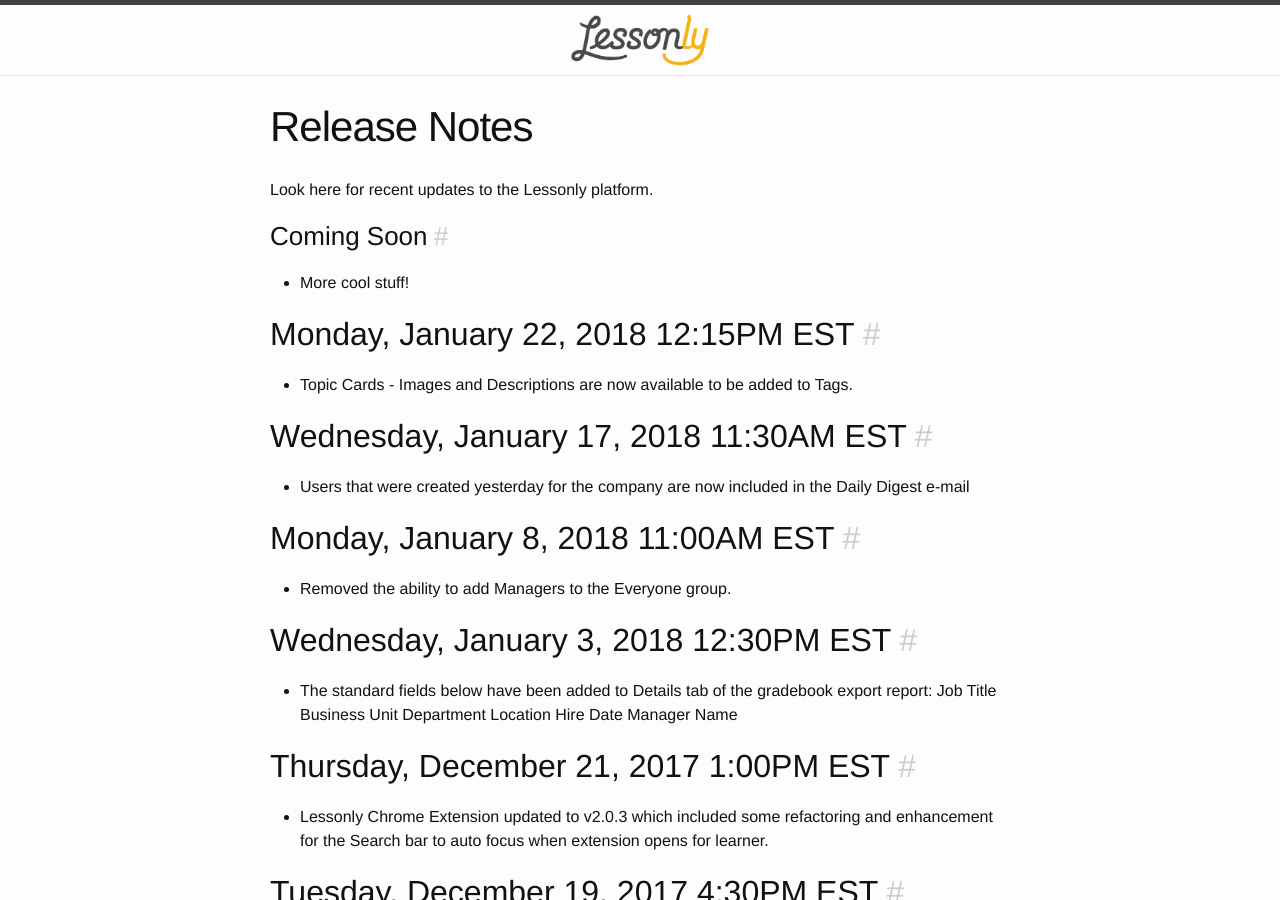
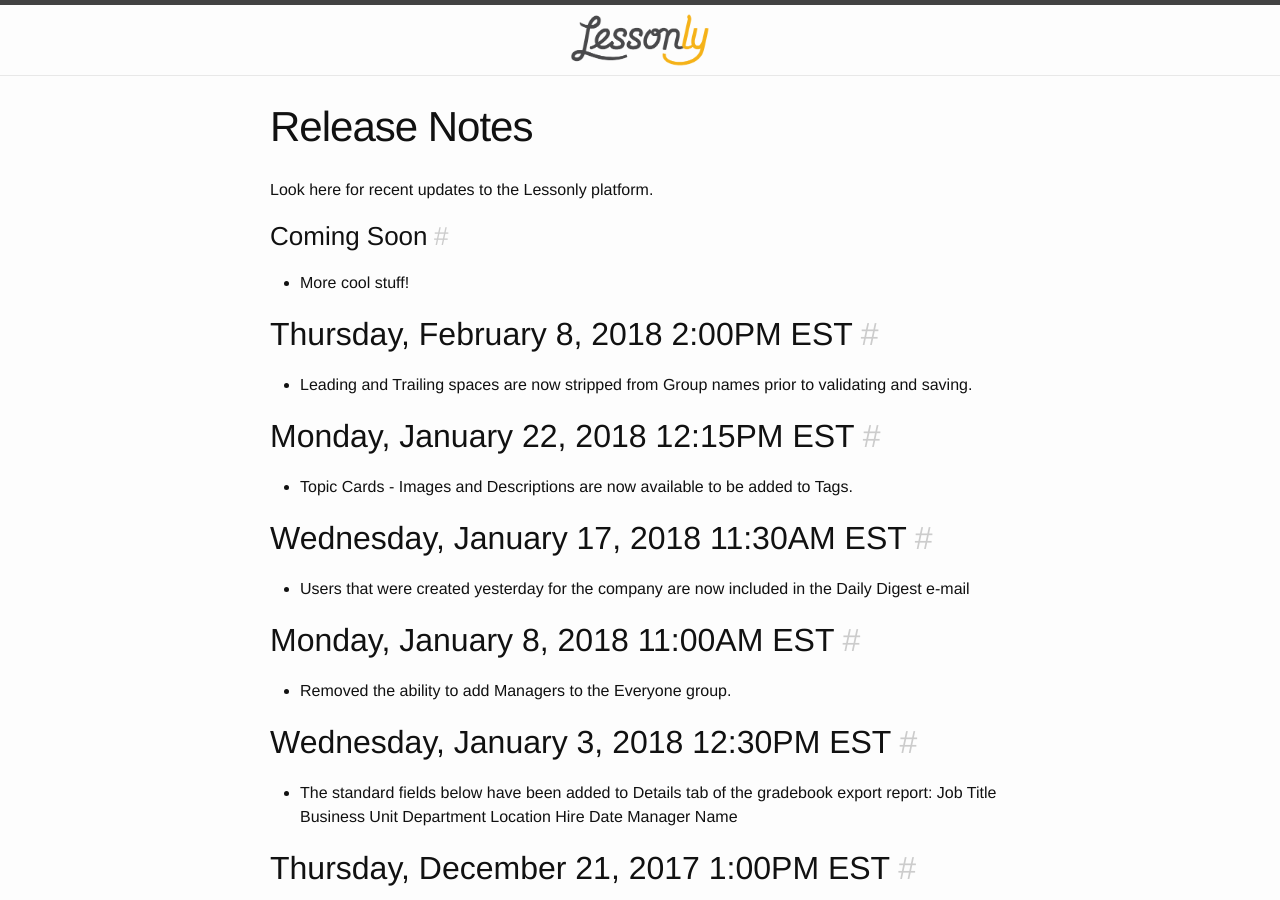
Before and after one commit to isabella232/lessonly.github.io, a Jekyll site: the page built from release-notes.md, in a window 1280 px wide and 900 px high. Built offline with Jekyll 4.4.1, drawn with Linux system fonts in a browser that asks for light colours.

Commit message:
Update release-notes.md

```diff
--- a/release-notes.md
+++ b/release-notes.md
@@ -7,6 +7,9 @@
 
 ### Coming Soon
 - More cool stuff!
+
+## Thursday, February 8, 2018 2:00PM EST
+- Leading and Trailing spaces are now stripped from Group names prior to validating and saving.
 
 ## Monday, January 22, 2018 12:15PM EST
 - Topic Cards - Images and Descriptions are now available to be added to Tags.
```
